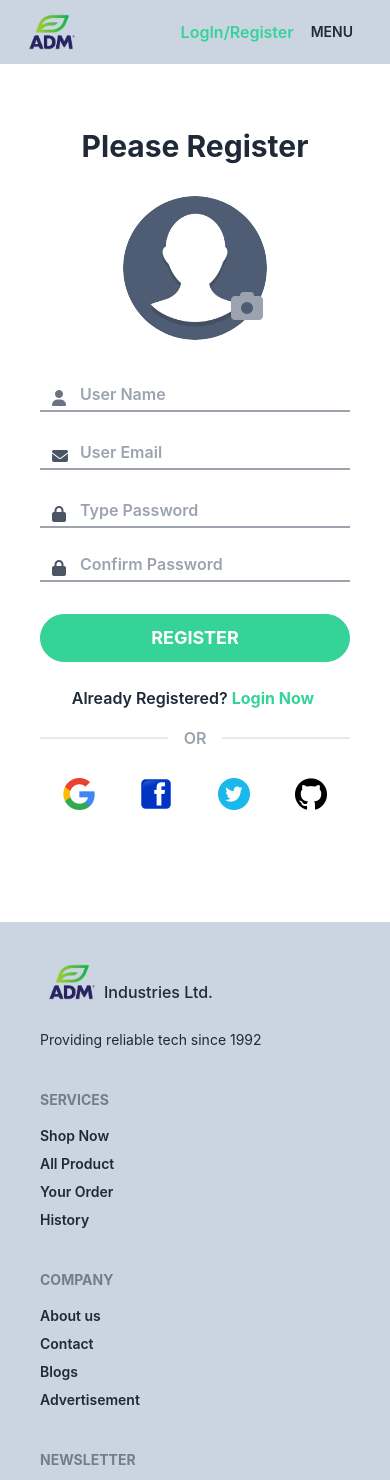
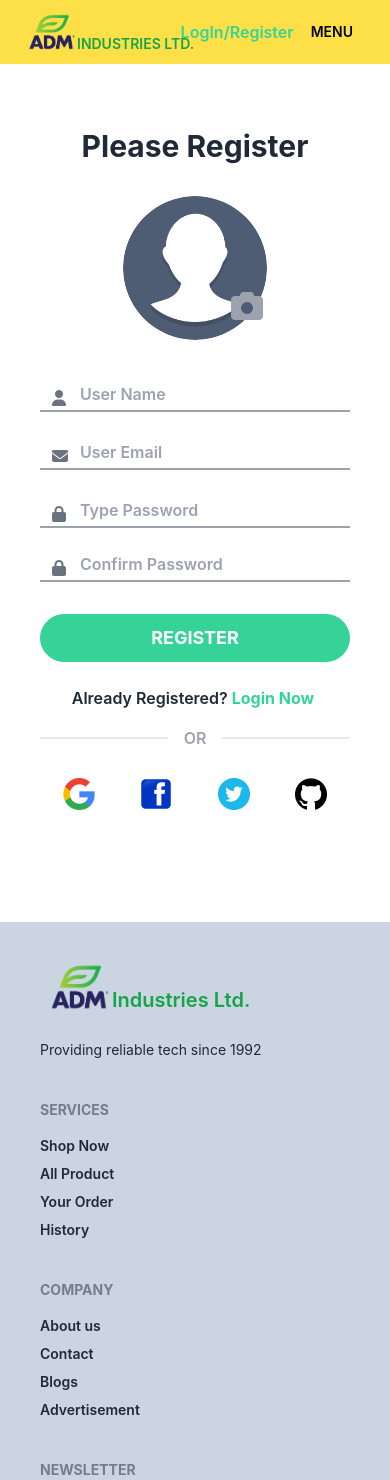
Before and after one commit to Abdur-Rahman-Argon/manufacturer-project-clent, a React (Create React App) app: page /signup in a window 390 px wide. Shown: the top 1480 px of the page. Built offline with nearby package versions, Linux system fonts and the light colour scheme; no server answers.

Commit message:
banner section add

```diff
--- a/src/App.js
+++ b/src/App.js
@@ -5,6 +5,7 @@ import Login from "./components/Pages/LogIn/Login";
 import Navbar from "./components/Pages/Shared/Navbar";
 import SignUp from "./components/Pages/LogIn/SignUp";
 import Footer from "./components/Pages/Shared/Footer";
+import Home from "./components/Pages/Home/Home";
 
 function App() {
   return (
@@ -12,7 +13,7 @@ function App() {
       <Navbar></Navbar>
 
       <Routes>
-        {/* <Route path="/" element={}></Route> */}
+        <Route path="/" element={<Home />}></Route>
         <Route path="/login" element={<Login />}></Route>
         <Route path="/signup" element={<SignUp />}></Route>
       </Routes>
--- a/src/components/Pages/LogIn/Login.js
+++ b/src/components/Pages/LogIn/Login.js
@@ -1,13 +1,22 @@
 import React from "react";
-import { useSignInWithEmailAndPassword } from "react-firebase-hooks/auth";
+import { useState } from "react";
+import {
+  useAuthState,
+  useSignInWithEmailAndPassword,
+} from "react-firebase-hooks/auth";
 import { useForm } from "react-hook-form";
 import { Link, useNavigate } from "react-router-dom";
 import auth from "../../../firebase.init";
 import SocialLogin from "./SocialLogin";
 
 const Login = () => {
-  const [signInWithEmailAndPassword, user, loading, error] =
+  const [emailFocus, setEmailFocus] = useState(false);
+  const [passFocus, setPassFocus] = useState(false);
+
+  const [signInWithEmailAndPassword, LUser, loading, error] =
     useSignInWithEmailAndPassword(auth);
+
+  const [user] = useAuthState(auth);
 
   const {
     register,
@@ -16,6 +25,10 @@ const Login = () => {
   } = useForm();
 
   const navigate = useNavigate();
+
+  if (user) {
+    navigate("/");
+  }
 
   const onSubmit = (data) => {
     console.log(data);
@@ -45,6 +58,8 @@ const Login = () => {
               <div class="div relative">
                 <input
                   type="email"
+                  onFocus={() => setEmailFocus(true)}
+                  onBlurCapture={() => setEmailFocus(false)}
                   placeholder="User Email"
                   {...register("userEmail", { required: true })}
                   class={`pl-10 py-1 text-gray-500 text-[16px] font-semibold input-bordered   border-b-2 focus:outline-none focus:border-b-success w-full ${
@@ -57,12 +72,16 @@ const Login = () => {
                   {errors.userEmail?.type === "required" &&
                     "User Email is required"}
                 </p> */}
-                <div class=" absolute top-2 left-3">
+                <div
+                  class={`${
+                    errors.userEmail?.type ? "text-red-600" : "border-gray-400"
+                  } absolute top-2 left-3 `}
+                >
                   <i
-                    class={` fa-sharp fa-solid fa-envelope text-[16px] ${
-                      errors.userEmail?.type === "required"
-                        ? "text-red-600"
-                        : "text-gray-600"
+                    class={` fa-sharp fa-solid fa-envelope text-[16px]   ${
+                      emailFocus && " text-success"
+                    }   ${
+                      errors.userEmail?.type === "required" && "text-red-600"
                     }`}
                   ></i>
                 </div>
@@ -72,6 +91,8 @@ const Login = () => {
               <div class="div relative">
                 <input
                   type="password"
+                  onFocus={() => setPassFocus(true)}
+                  onBlurCapture={() => setPassFocus(false)}
                   placeholder="User Password"
                   {...register("password", { required: true })}
                   class={`pl-10 py-1 text-gray-500 text-[16px] font-semibold input-bordered   border-b-2 focus:outline-none focus:border-b-success w-full ${
@@ -84,20 +105,24 @@ const Login = () => {
                   {errors.password?.type === "required" &&
                     "password is required"}
                 </p> */}
-                <div class=" absolute top-2 left-3">
+                <div
+                  class={`${
+                    errors.password?.type ? "text-red-600" : "border-gray-400"
+                  } absolute top-2 left-3 `}
+                >
                   <i
-                    class={`fas fa-lock text-[16px] ${
-                      errors.password?.type === "required"
-                        ? "text-red-600"
-                        : "text-gray-600"
-                    }`}
+                    class={`fas fa-lock text-[16px]    c  ${
+                      passFocus && " text-success"
+                    } `}
                   ></i>
                 </div>
               </div>
             </div>
 
             <div class="my-3 text-right font-medium text-gray-400">
-              <a href="#">Forgot Password?</a>
+              <a href="#" className=" hover:text-success">
+                Forgot Password?
+              </a>
             </div>
 
             <div>
--- a/src/components/Pages/LogIn/SignUp.js
+++ b/src/components/Pages/LogIn/SignUp.js
@@ -13,6 +13,10 @@ const SignUp = () => {
   const [imgUrl, setImgUrl] = useState(profile);
   const [imageUrl, setImageUrl] = useState();
   const [fromData, setFromData] = useState();
+  const [Name, setName] = useState(false);
+  const [emailFocus, setEmailFocus] = useState(false);
+  const [passFocus, setPassFocus] = useState(false);
+  const [passCFocus, setPassCFocus] = useState(false);
 
   const [createUserWithEmailAndPassword, CrUser, loading, error] =
     useCreateUserWithEmailAndPassword(auth);
@@ -96,6 +100,8 @@ const SignUp = () => {
               <div class="div relative">
                 <input
                   type="text"
+                  onFocus={() => setName(true)}
+                  onBlurCapture={() => setName(false)}
                   placeholder="User Name"
                   {...register("userName", { required: true })}
                   class={`pl-10 py-1 text-gray-500 text-[16px] font-semibold input-bordered   border-b-2 focus:outline-none focus:border-b-success w-full ${
@@ -104,12 +110,16 @@ const SignUp = () => {
                       : "border-gray-400"
                   }`}
                 />
-                <div class=" absolute top-2 left-3">
+                <div
+                  class={`${
+                    errors.userName?.type ? "text-red-600" : "border-gray-400"
+                  } absolute top-2 left-3 `}
+                >
                   <i
-                    class={`fas fa-user text-[16px]${
-                      errors.userName?.type === "required"
-                        ? "text-red-600"
-                        : "text-gray-600"
+                    class={`fas fa-user text-[16px] ${
+                      Name && " text-success"
+                    } ${
+                      errors.userName?.type === "required" && "text-red-600"
                     }`}
                   ></i>
                 </div>
@@ -119,11 +129,13 @@ const SignUp = () => {
             <div class=" my-6">
               <div class="div relative">
                 <input
-                  type="text"
+                  type="email"
+                  onFocus={() => setEmailFocus(true)}
+                  onBlurCapture={() => setEmailFocus(false)}
                   placeholder="User Email"
                   {...register("userEmail", { required: true })}
                   class={`pl-10 py-1 text-gray-500 text-[16px] font-semibold input-bordered   border-b-2 focus:outline-none focus:border-b-success w-full ${
-                    errors.userEmail?.type === "required"
+                    errors.userEmail?.type
                       ? "border-red-600"
                       : "border-gray-400"
                   }`}
@@ -132,12 +144,16 @@ const SignUp = () => {
                   {errors.password?.type === "required" &&
                     "password is required"}
                 </p> */}
-                <div class=" absolute top-2 left-3">
+                <div
+                  class={`${
+                    errors.userEmail?.type ? "text-red-600" : "border-gray-400"
+                  } absolute top-2 left-3 `}
+                >
                   <i
                     class={` fa-sharp fa-solid fa-envelope text-[16px] ${
-                      errors.userEmail?.type === "required"
-                        ? "text-red-600"
-                        : "text-gray-600"
+                      emailFocus && " text-success"
+                    }  ${
+                      errors.userEmail?.type === "required" && "text-red-600"
                     }`}
                   ></i>
                 </div>
@@ -148,6 +164,8 @@ const SignUp = () => {
               <div class="div relative">
                 <input
                   type="password"
+                  onFocus={() => setPassFocus(true)}
+                  onBlurCapture={() => setPassFocus(false)}
                   placeholder="Type Password"
                   {...register("password", { required: true })}
                   class={`pl-10 py-1 text-gray-500 text-[16px] font-semibold input-bordered   border-b-2 focus:outline-none focus:border-b-success w-full ${
@@ -156,12 +174,16 @@ const SignUp = () => {
                       : "border-gray-400"
                   }`}
                 />
-                <div class=" absolute top-2 left-3">
+                <div
+                  class={`${
+                    errors.password?.type ? "text-red-600" : "border-gray-400"
+                  } absolute top-2 left-3 `}
+                >
                   <i
                     class={`fas fa-lock text-[16px] ${
-                      errors.password?.type === "required"
-                        ? "text-red-600"
-                        : "text-gray-600"
+                      passFocus && " text-success"
+                    } ${
+                      errors.password?.type === "required" && "text-red-600"
                     }`}
                   ></i>
                 </div>
@@ -172,6 +194,8 @@ const SignUp = () => {
               <div class="div relative">
                 <input
                   type="password"
+                  onFocus={() => setPassCFocus(true)}
+                  onBlurCapture={() => setPassCFocus(false)}
                   placeholder="Confirm Password"
                   {...register("confirmPassword", { required: true })}
                   class={`pl-10 py-1 text-gray-500 text-[16px] font-semibold input-bordered   border-b-2 focus:outline-none focus:border-b-success w-full ${
@@ -180,12 +204,19 @@ const SignUp = () => {
                       : "border-gray-400"
                   }`}
                 />
-                <div class=" absolute top-2 left-3">
+                <div
+                  class={`${
+                    errors.confirmPassword?.type
+                      ? "text-red-600"
+                      : "border-gray-400"
+                  } absolute top-2 left-3 `}
+                >
                   <i
                     class={`fas fa-lock text-[16px] ${
-                      errors.confirmPassword?.type === "required"
-                        ? "text-red-600"
-                        : "text-gray-600"
+                      passCFocus && " text-success"
+                    } ${
+                      errors.confirmPassword?.type === "required" &&
+                      "text-red-600"
                     }`}
                   ></i>
                 </div>
--- a/src/components/Pages/Shared/Footer.js
+++ b/src/components/Pages/Shared/Footer.js
@@ -11,11 +11,14 @@ const Footer = () => {
     <footer className="bg-slate-300 mt-20 ">
       <footer class="footer p-10 text-base-content">
         <div>
-          <div className=" flex items-end gap-0">
-            <Link to="/" href="/" class=" normal-case text-xl">
-              <img src={logo} alt="" className="w-16" />
+          <div className="">
+            <Link to="/" href="/" class="flex items-end normal-case text-xl">
+              <img src={logo} alt="" className="w-20" />
+
+              <span className=" hover:text-green-600 text-green-600  -ml-2 text-[20px] font-semibold -mb-[2px]">
+                Industries Ltd.
+              </span>
             </Link>
-            <span className=" text-[16px] font-medium">Industries Ltd.</span>
           </div>
           <p>
             <br />
--- a/src/components/Pages/Shared/Navbar.js
+++ b/src/components/Pages/Shared/Navbar.js
@@ -59,12 +59,12 @@ const Navbar = () => {
       </li>
       <li>
         <Link to="/" href="/#">
-          Update profile{" "}
+          Update profile
         </Link>
       </li>
       <li>
         <Link to="/" href="/#">
-          View profile{" "}
+          My Orders
         </Link>
       </li>
       <li>
@@ -96,11 +96,13 @@ const Navbar = () => {
   // const menuOption4 = <></>;
 
   return (
-    <div class="navbar font-semibold bg-slate-300 px-5 sm:px-10 lg:px-20">
-      {/*  */}
+    <div class="navbar font-semibold text-black bg-yellow-300 px-5 sm:px-10 lg:px-20">
       <div class="navbar-start">
-        <Link to="/" href="/" class=" normal-case text-xl">
+        <Link to="/" href="/" class=" flex items-end normal-case text-xl">
           <img src={logo} alt="" className="w-16" />
+          <span className=" hover:text-green-600 text-green-600 uppercase -ml-[7px] text-[14px] font-semibold  -mb-[6px]">
+            Industries Ltd.
+          </span>
         </Link>
       </div>
 
--- a/src/index.css
+++ b/src/index.css
@@ -1,6 +1,8 @@
 @tailwind base;
 @tailwind components;
 @tailwind utilities;
+
+@import url("https://fonts.googleapis.com/css2?family=Bitter:wght@600&family=Bree+Serif&family=Cookie&family=DM+Serif+Display&family=Dancing+Script:wght@700&family=Merriweather+Sans&family=Merriweather:ital,wght@1,300&family=Mukta&family=Noto+Serif:ital,wght@1,700&family=Patua+One&family=Poppins:wght@500&family=Public+Sans&family=Roboto+Slab&family=Roboto:wght@400;700&family=Volkhov&display=swap");
 
 body {
   margin: 0;
@@ -11,6 +13,13 @@ body {
   -moz-osx-font-smoothing: grayscale;
 }
 
+.title1 {
+  font-family: "Roboto", sans-serif;
+}
+.title2 {
+  font-family: "Roboto Slab", serif;
+}
+
 code {
   font-family: source-code-pro, Menlo, Monaco, Consolas, "Courier New",
     monospace;
```
Also changed, not shown: src/components/Pages/Home/Banner.js (added, +27 -0 lines), src/components/Pages/Home/Home.js (added, +12 -0 lines).
